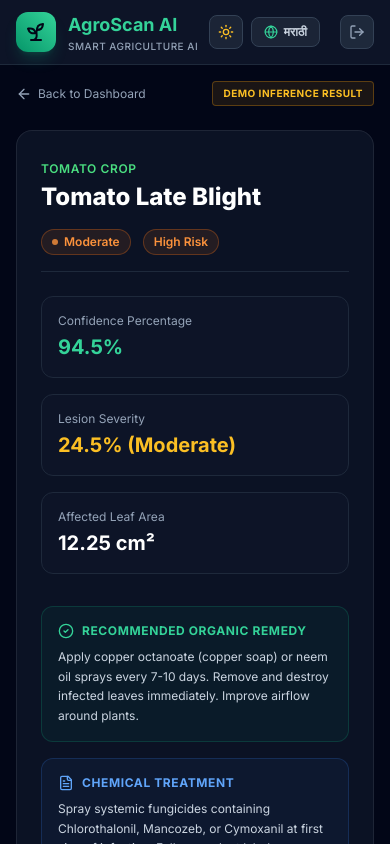
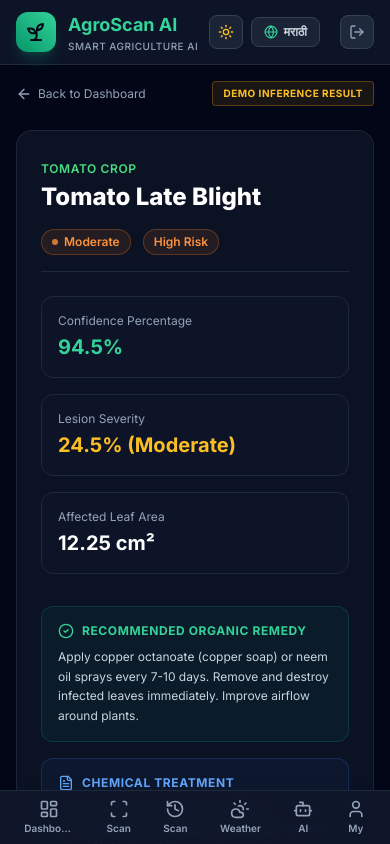
Before and after one commit to omprasad-007/AgroScan-AI, a React (Vite) app in the folder frontend/: page /results/pred_001 in a window 390 px wide. Shown: the top 844 px of the page. Built offline with nearby package versions, Linux system fonts and the light colour scheme; no server answers; sample sign-in values are in the browser's storage.

Commit message:
fix: Add MobileNav component, safe browser guards, and mobile error recovery for 100% mobile & desktop compatibility

```diff
--- a/frontend/src/App.jsx
+++ b/frontend/src/App.jsx
@@ -24,6 +24,8 @@ import { AssistantPage } from './pages/AssistantPage';
 import { ProfilePage } from './pages/ProfilePage';
 import { AdminDashboardPage } from './pages/AdminDashboardPage';
 
+import { MobileNav } from './components/common/MobileNav';
+
 const AppLayout = () => {
   const { isAuthenticated } = useAuth();
   const location = useLocation();
@@ -36,7 +38,7 @@ const AppLayout = () => {
       <div className="flex-1 flex w-full">
         {isAuthenticated && !isPublicPage && <Sidebar />}
 
-        <main className={`flex-1 p-4 sm:p-6 lg:p-8 ${isAuthenticated && !isPublicPage ? 'max-w-7xl mx-auto w-full' : 'w-full'}`}>
+        <main className={`flex-1 p-4 sm:p-6 lg:p-8 ${isAuthenticated && !isPublicPage ? 'max-w-7xl mx-auto w-full pb-20 md:pb-8' : 'w-full'}`}>
           <Routes>
             {/* Public Routes */}
             <Route path="/" element={<LandingPage />} />
@@ -62,6 +64,8 @@ const AppLayout = () => {
           </Routes>
         </main>
       </div>
+
+      {isAuthenticated && !isPublicPage && <MobileNav />}
     </div>
   );
 };
--- a/frontend/src/components/common/ErrorBoundary.jsx
+++ b/frontend/src/components/common/ErrorBoundary.jsx
@@ -19,15 +19,19 @@ export class ErrorBoundary extends React.Component {
     window.location.reload();
   };
 
-  handleReset = () => {
-    this.setState({ hasError: false, error: null, errorInfo: null });
+  handleClearStorage = () => {
+    try {
+      localStorage.clear();
+      sessionStorage.clear();
+    } catch (e) {}
+    window.location.href = '/';
   };
 
   render() {
     if (this.state.hasError) {
       return (
         <div className="min-h-screen flex items-center justify-center bg-slate-950 p-6 text-slate-100 font-sans">
-          <div className="max-w-md w-full bg-slate-900 border border-slate-800 rounded-2xl p-8 shadow-2xl text-center space-y-6">
+          <div className="max-w-md w-full bg-slate-900 border border-slate-800 rounded-2xl p-6 sm:p-8 shadow-2xl text-center space-y-6">
             <div className="w-16 h-16 bg-red-500/10 border border-red-500/20 rounded-full flex items-center justify-center mx-auto text-red-400">
               <svg className="w-8 h-8" fill="none" viewBox="0 0 24 24" stroke="currentColor">
                 <path strokeLinecap="round" strokeLinejoin="round" strokeWidth={2} d="M12 9v2m0 4h.01m-6.938 4h13.856c1.54 0 2.502-1.667 1.732-3L13.732 4c-.77-1.333-2.694-1.333-3.464 0L3.34 16c-.77 1.333.192 3 1.732 3z" />
@@ -35,24 +39,33 @@ export class ErrorBoundary extends React.Component {
             </div>
 
             <div>
-              <h2 className="text-xl font-bold text-slate-100">Something went wrong</h2>
-              <p className="text-slate-400 text-sm mt-2">
-                An unexpected component error occurred. AgroScan AI has protected your session to prevent application crash.
+              <h2 className="text-xl font-bold text-slate-100">Session Recovered</h2>
+              <p className="text-slate-400 text-xs sm:text-sm mt-2">
+                AgroScan AI protected your application from a mobile session error. Tap below to reload or reset session.
               </p>
             </div>
 
-            <div className="flex gap-3 justify-center pt-2">
+            <div className="flex flex-col sm:flex-row gap-3 justify-center pt-2">
               <button
                 onClick={this.handleReset}
-                className="px-4 py-2 bg-slate-800 hover:bg-slate-700 text-slate-200 text-sm font-medium rounded-lg transition-colors border border-slate-700"
+                className="px-4 py-2.5 bg-slate-800 hover:bg-slate-700 text-slate-200 text-xs font-semibold rounded-xl transition border border-slate-700"
               >
                 Try Again
               </button>
               <button
                 onClick={this.handleReload}
-                className="px-4 py-2 bg-emerald-600 hover:bg-emerald-500 text-white text-sm font-medium rounded-lg transition-colors shadow-lg shadow-emerald-900/30"
+                className="px-4 py-2.5 bg-emerald-600 hover:bg-emerald-500 text-white text-xs font-bold rounded-xl transition shadow-lg shadow-emerald-900/30"
               >
                 Reload App
+              </button>
+            </div>
+
+            <div className="pt-2 border-t border-slate-800">
+              <button
+                onClick={this.handleClearStorage}
+                className="text-xs text-slate-400 hover:text-red-400 underline transition"
+              >
+                Clear Cache & Reset Session
               </button>
             </div>
           </div>
--- /dev/null
+++ b/frontend/src/components/common/MobileNav.jsx
@@ -0,0 +1,50 @@
+import React from 'react';
+import { NavLink } from 'react-router-dom';
+import {
+  LayoutDashboard,
+  Scan,
+  History,
+  CloudSun,
+  Bot,
+  User
+} from 'lucide-react';
+import { useLanguage } from '../../context/LanguageContext';
+
+export const MobileNav = () => {
+  const { t } = useLanguage();
+
+  const links = [
+    { to: '/dashboard', label: t('nav.dashboard'), icon: LayoutDashboard },
+    { to: '/scan', label: t('nav.scan'), icon: Scan },
+    { to: '/history', label: t('nav.history'), icon: History },
+    { to: '/weather', label: t('nav.weather'), icon: CloudSun },
+    { to: '/assistant', label: t('nav.assistant'), icon: Bot },
+    { to: '/profile', label: t('nav.profile'), icon: User },
+  ];
+
+  return (
+    <div className="fixed bottom-0 left-0 right-0 z-50 md:hidden bg-slate-900/95 dark:bg-slate-900/95 light:bg-white/95 backdrop-blur-lg border-t border-slate-800 dark:border-slate-800 light:border-slate-200 px-2 py-1 shadow-2xl">
+      <div className="flex items-center justify-around">
+        {links.map((link) => {
+          const Icon = link.icon;
+          return (
+            <NavLink
+              key={link.to}
+              to={link.to}
+              className={({ isActive }) =>
+                `flex flex-col items-center py-1 px-2 rounded-xl text-[10px] font-semibold transition-all duration-200 ${
+                  isActive
+                    ? 'text-emerald-400 dark:text-emerald-400 light:text-emerald-600 font-bold scale-105'
+                    : 'text-slate-400 hover:text-slate-200'
+                }`
+              }
+            >
+              <Icon className="w-5 h-5 mb-0.5" />
+              <span className="truncate max-w-[50px]">{link.label.split(' ')[0]}</span>
+            </NavLink>
+          );
+        })}
+      </div>
+    </div>
+  );
+};
```
